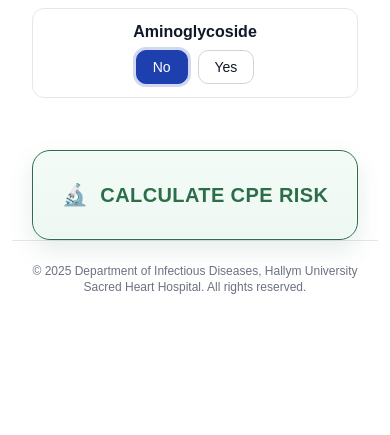
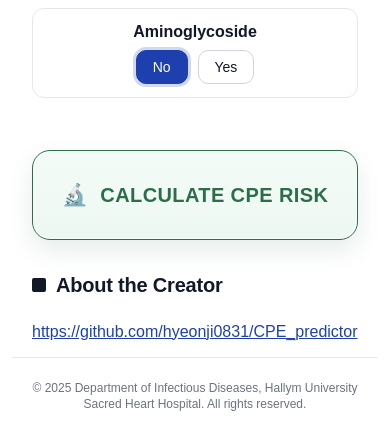
Before and after one commit to hyeonji0831/CPE_predictor, a Flask app: page / in a window 390 px wide. Shown: the part 1663-2098 px from the top of the page. Run offline with Flask 3, Linux system fonts and the light colour scheme; parts of the project's set-up code (start-up, migrations or seed data) failed here and were passed over.

Commit message:
UI: move About outside result panel; fix mobile layout

```diff
--- a/templates/index.html
+++ b/templates/index.html
@@ -222,8 +222,9 @@
           <h2 id="status">—</h2>
           <br />
           <p class="risk"><b>Risk Probability:</b> <span id="prob">—</span>%</p>
+        </div>
         <!-- ===== ABOUT (오른쪽 패널: 결과 아래) ===== -->
-          <div id="about" class="about-wrap" aria-labelledby="about-calculator about-creator">
+        <div id="about" class="about-wrap" aria-labelledby="about-creator">
           <!-- About the Creator -->
           <section class="about-card" aria-labelledby="about-creator">
             <h3 id="about-creator" class="about-title">
@@ -231,17 +232,11 @@
               About the Creator
             </h3>
             <p>
-                <a
-                  class="about-link"
-                  href="https://github.com/hyeonji0831/CPE_predictor"
-                  target="_blank"
-                  rel="noopener"
-                >
+              <a class="about-link" href="https://github.com/hyeonji0831/CPE_predictor" target="_blank" rel="noopener">
                 https://github.com/hyeonji0831/CPE_predictor
               </a>
             </p>
           </section>
-          </div>
         </div>
       </aside>
     </main>
```
Lines whose indentation alone changed are shown as unchanged.
